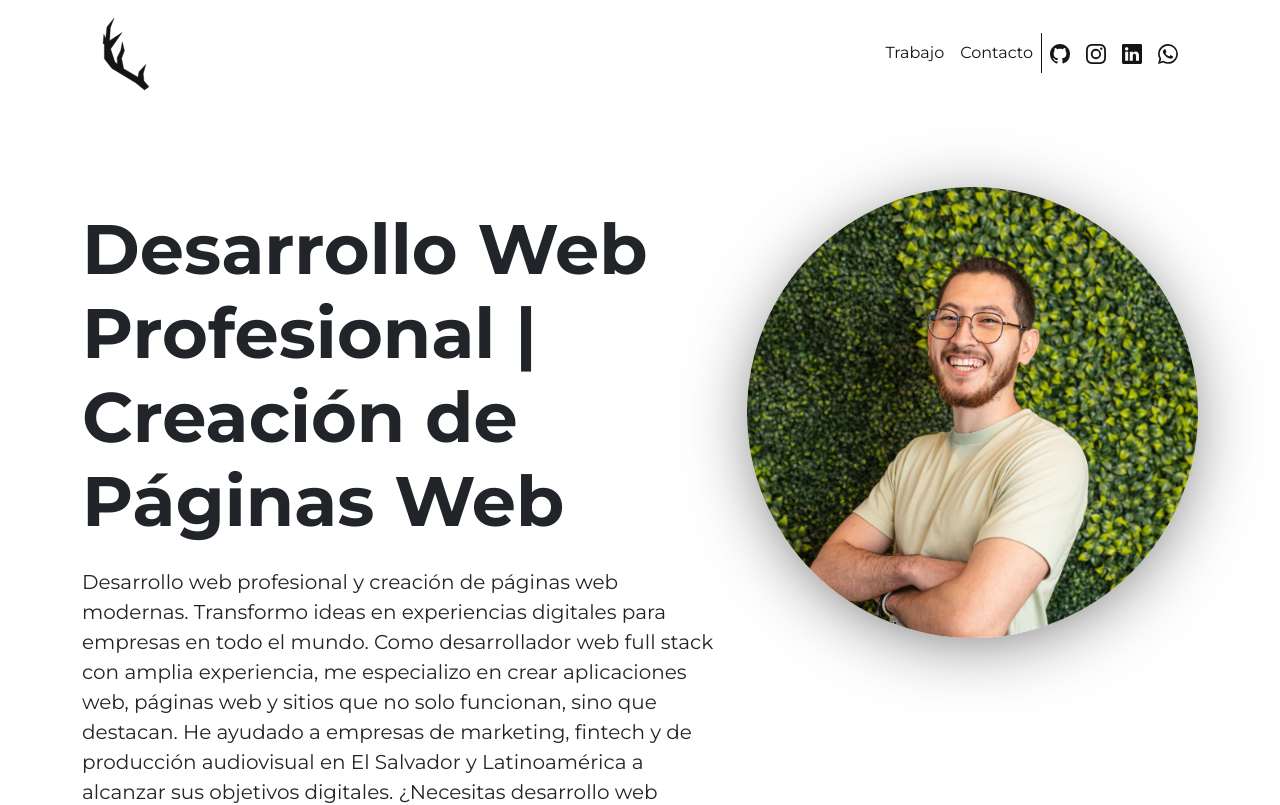
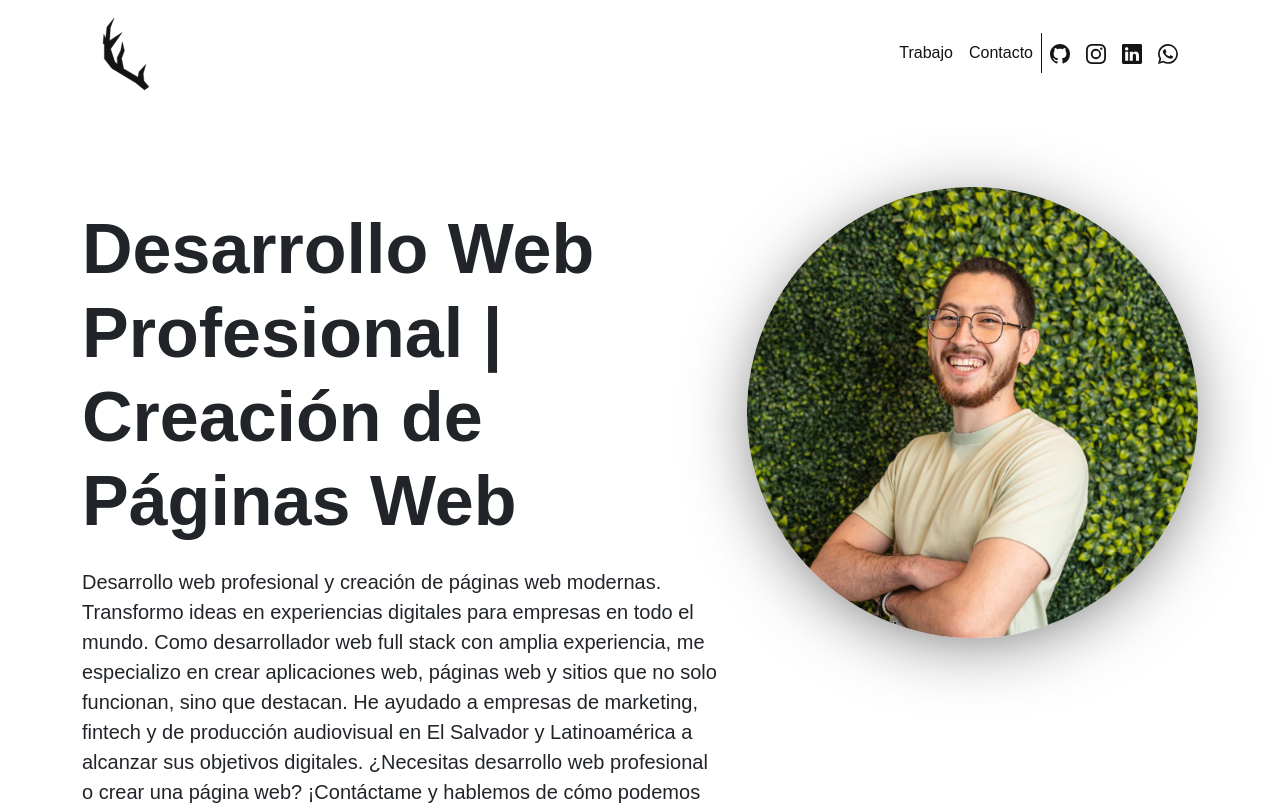
Before and after one commit to briantgrijalva/portfolio, a Next.js app: page / in a window 1280 px wide. Shown: the top 805 px of the page. Built offline with nearby package versions, Linux system fonts and the light colour scheme.

Commit message:
Switch from Google Fonts to local Montserrat font files

```diff
--- a/assets/fonts/font.ts
+++ b/assets/fonts/font.ts
@@ -1,8 +1,18 @@
-import { Montserrat as customFont } from 'next/font/google'
+import localFont from 'next/font/local';
 
-export const font = customFont({
-  weight: ['400', '700'],
+export const font = localFont({
   variable: '--custom-font',
-  subsets: ['latin']
-  // preload: false
-})
+  fallback: ['system-ui', 'sans-serif'],
+  src: [
+    {
+      path: './montserrat/Montserrat-Regular.ttf',
+      style: 'normal',
+      weight: '400',
+    },
+    {
+      path: './montserrat/Montserrat-Bold.ttf',
+      style: 'normal',
+      weight: '700',
+    },
+  ],
+});
```
Also changed, not shown: assets/fonts/montserrat/Montserrat-Bold.ttf (added), assets/fonts/montserrat/Montserrat-Regular.ttf (added).
